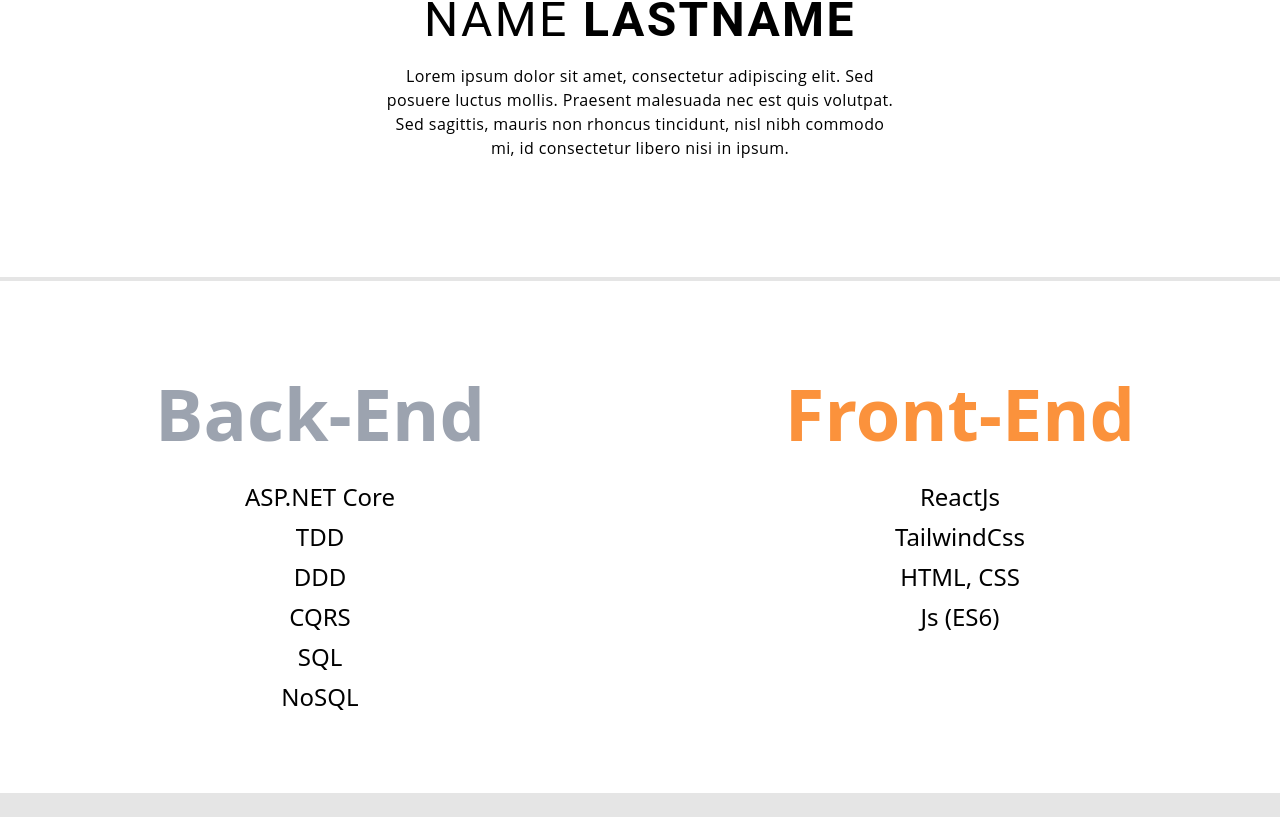
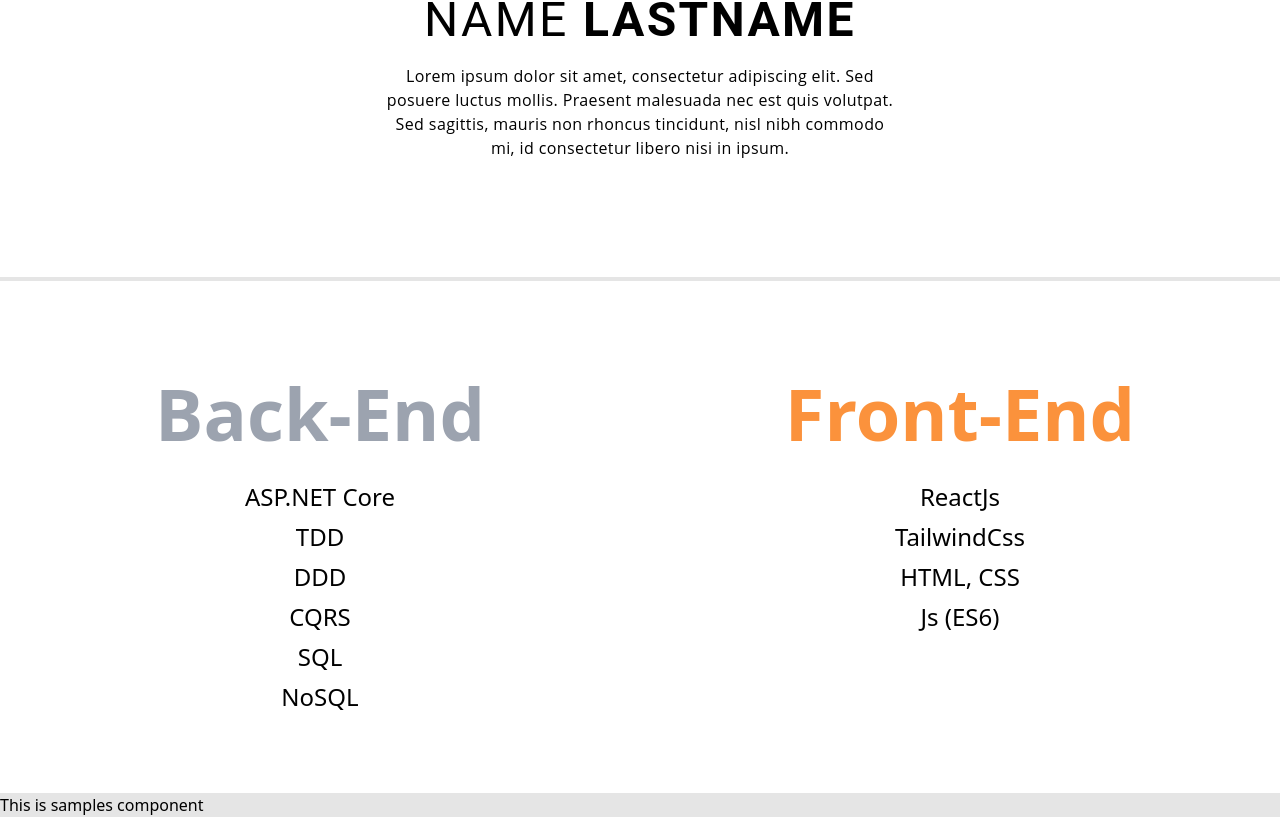
Before and after one commit to BehnamSeydAbadi/Portfolio, a React (Create React App) app: page / in a window 1280 px wide. Shown: the part 539-1356 px from the top of the page. Before the commit the page ends 1332 px from the top, so only its background shows below. Built offline with nearby package versions, Linux system fonts and the light colour scheme.

Commit message:
Samples component used at index.js

```diff
--- a/src/Components/Samples.jsx
+++ b/src/Components/Samples.jsx
@@ -1,5 +1,7 @@
 import React from "react";
 
-function Samples() {}
+function Samples() {
+  return <div>This is samples component</div>;
+}
 
 export default Samples;
--- a/src/index.js
+++ b/src/index.js
@@ -5,6 +5,7 @@
 
 import AboutMe from "./Components/AboutMe";
 import Skills from "./Components/Skills";
+import Samples from "./Components/Samples";
 import reportWebVitals from "./reportWebVitals";
 
 ReactDOM.render(
@@ -18,6 +19,7 @@
       backEndSkills={["ASP.NET Core", "TDD", "DDD", "CQRS", "SQL", "NoSQL"]}
       frontEndSkills={["ReactJs", "TailwindCss", "HTML, CSS", "Js (ES6)"]}
     />
+    <Samples samplesShot={["", ""]} />
   </React.StrictMode>,
   document.getElementById("root")
 );
```
